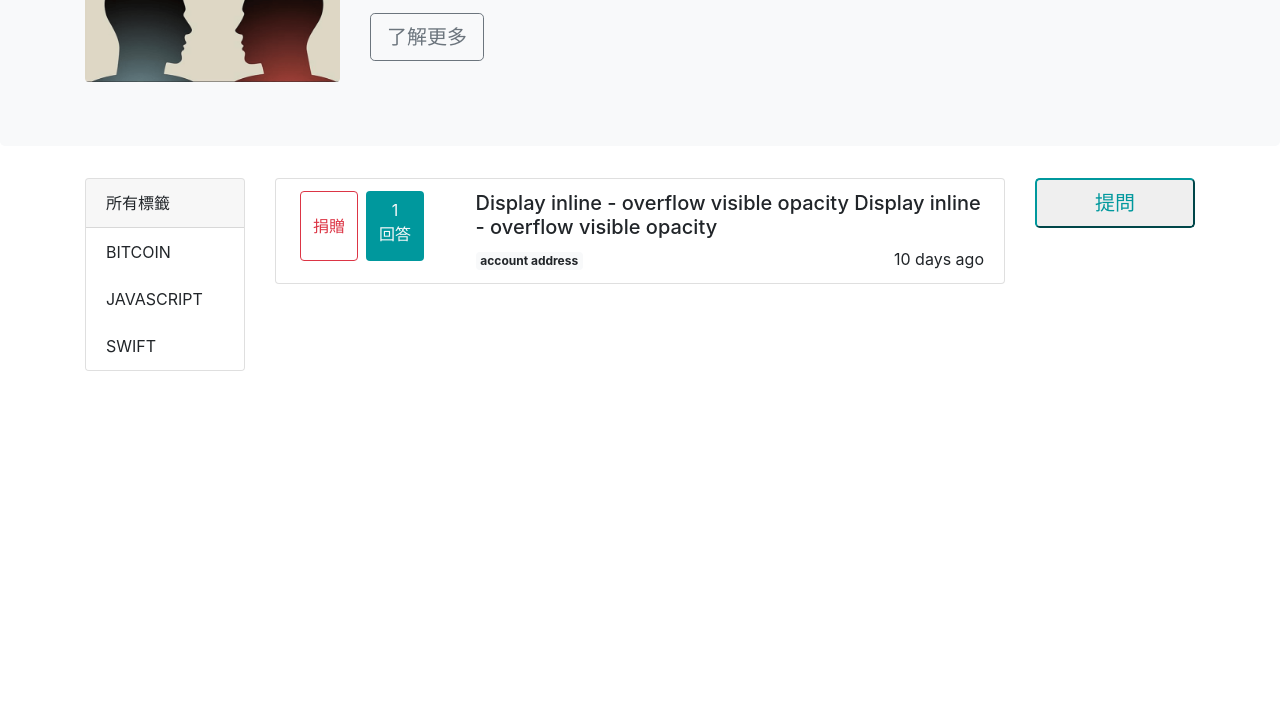
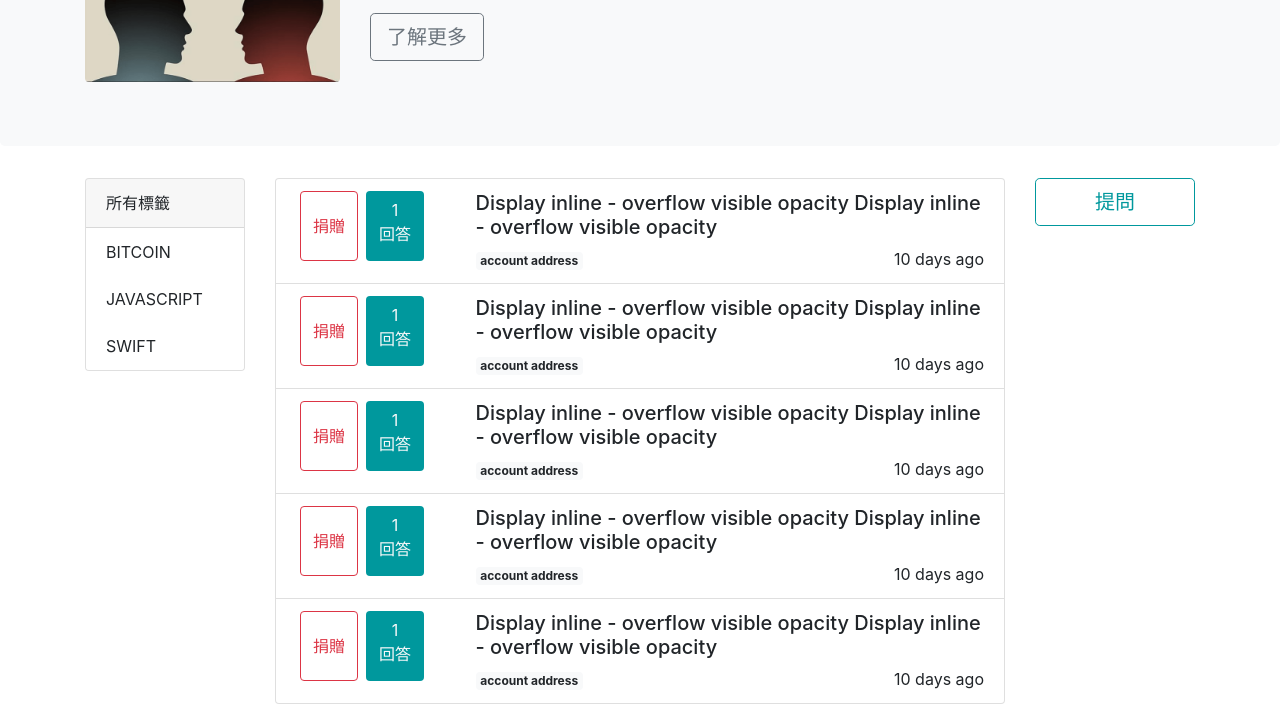
Before and after one commit to s60912frank/NCCU-ETH-FINAL-07, a plain HTML site: page docs/index.html in a window 1280 px wide. Shown: the part 209-913 px from the top of the page. Before the commit the page ends 800 px from the top, so only its background shows below. Drawn offline with Linux system fonts and the light colour scheme.

Commit message:
加入假資料、補上提問按鈕class

```diff
--- a/docs/index.html
+++ b/docs/index.html
@@ -88,6 +88,8 @@
 
         <!-- #questions list group -->
         <ul class="questions list-group">
+
+          <!-- # test question1-->
           <li class="question list-group-item">
             <div class="row">
               <div class="functions col d-flex flex-row">
@@ -110,12 +112,103 @@
               </div>
             </div>
           </li>
-
+          <!-- # test question2-->
+          <li class="question list-group-item">
+            <div class="row">
+              <div class="functions col d-flex flex-row">
+                <a href="#" class="btn btn-outline-danger mx-1 d-flex align-items-center justify-content-center">
+                  <span class="my-auto">捐贈</span>
+                </a>
+                <a href="#" class="btn text-light bg-viridian-green mx-1 d-flex flex-column">
+                  <span>1</span>
+                  <span>回答</span>
+                </a>
+              </div>
+              <div class="col-9">
+                <h5>Display inline - overflow visible opacity Display inline - overflow visible opacity</h5>
+                <div class="row d-flex justify-content-between">
+                  <div class="col-6">
+                    <a href="#" class="badge badge-light">account address</a>
+                  </div>
+                  <div class="col-6 text-right">10 days ago</div>
+                </div>
+              </div>
+            </div>
+          </li>
+          <!-- # test question3-->
+          <li class="question list-group-item">
+            <div class="row">
+              <div class="functions col d-flex flex-row">
+                <a href="#" class="btn btn-outline-danger mx-1 d-flex align-items-center justify-content-center">
+                  <span class="my-auto">捐贈</span>
+                </a>
+                <a href="#" class="btn text-light bg-viridian-green mx-1 d-flex flex-column">
+                  <span>1</span>
+                  <span>回答</span>
+                </a>
+              </div>
+              <div class="col-9">
+                <h5>Display inline - overflow visible opacity Display inline - overflow visible opacity</h5>
+                <div class="row d-flex justify-content-between">
+                  <div class="col-6">
+                    <a href="#" class="badge badge-light">account address</a>
+                  </div>
+                  <div class="col-6 text-right">10 days ago</div>
+                </div>
+              </div>
+            </div>
+          </li>
+          <!-- # test question4-->
+          <li class="question list-group-item">
+            <div class="row">
+              <div class="functions col d-flex flex-row">
+                <a href="#" class="btn btn-outline-danger mx-1 d-flex align-items-center justify-content-center">
+                  <span class="my-auto">捐贈</span>
+                </a>
+                <a href="#" class="btn text-light bg-viridian-green mx-1 d-flex flex-column">
+                  <span>1</span>
+                  <span>回答</span>
+                </a>
+              </div>
+              <div class="col-9">
+                <h5>Display inline - overflow visible opacity Display inline - overflow visible opacity</h5>
+                <div class="row d-flex justify-content-between">
+                  <div class="col-6">
+                    <a href="#" class="badge badge-light">account address</a>
+                  </div>
+                  <div class="col-6 text-right">10 days ago</div>
+                </div>
+              </div>
+            </div>
+          </li>
+          <!-- # test question5-->
+          <li class="question list-group-item">
+            <div class="row">
+              <div class="functions col d-flex flex-row">
+                <a href="#" class="btn btn-outline-danger mx-1 d-flex align-items-center justify-content-center">
+                  <span class="my-auto">捐贈</span>
+                </a>
+                <a href="#" class="btn text-light bg-viridian-green mx-1 d-flex flex-column">
+                  <span>1</span>
+                  <span>回答</span>
+                </a>
+              </div>
+              <div class="col-9">
+                <h5>Display inline - overflow visible opacity Display inline - overflow visible opacity</h5>
+                <div class="row d-flex justify-content-between">
+                  <div class="col-6">
+                    <a href="#" class="badge badge-light">account address</a>
+                  </div>
+                  <div class="col-6 text-right">10 days ago</div>
+                </div>
+              </div>
+            </div>
+          </li>
         </ul>
       </main>
       <!-- #Ask -->
       <div class="col-2">
-        <button class="btn-outline-viridian-green btn-lg btn-block">提問</button>
+        <button class="btn btn-outline-viridian-green btn-lg btn-block">提問</button>
       </div>
     </div>
   </div>
```
